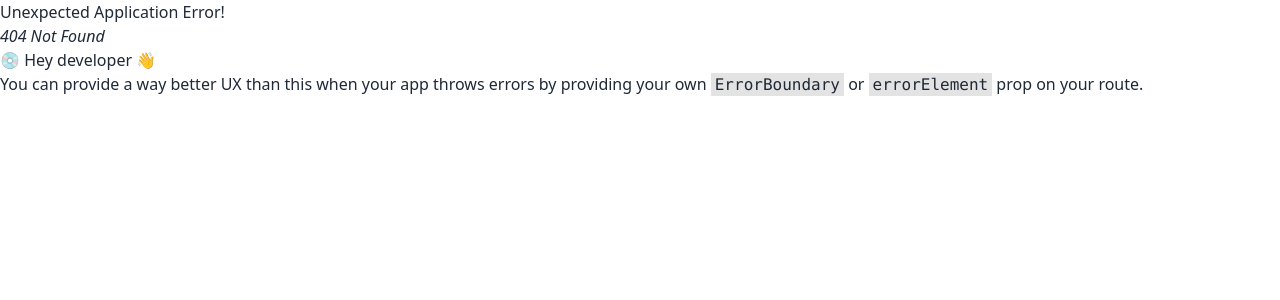
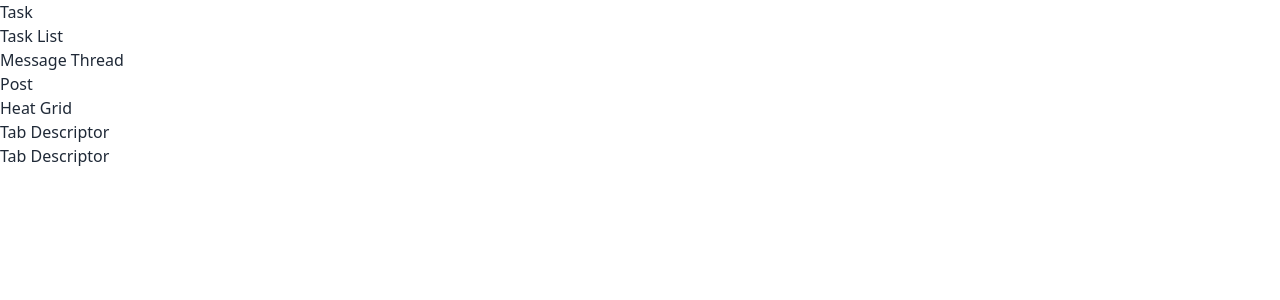
Before and after one commit to danielgavidia/styling-basics, a React (Vite) app in the folder front-end/: page /tabDescriptor in a window 1280 px wide. Before the commit this address had no page. Shown: the top 300 px of the page. Built offline with nearby package versions, Linux system fonts and the light colour scheme.

Commit message:
Added all six routes

```diff
--- /dev/null
+++ b/front-end/src/routes/HeatGrid.tsx
@@ -0,0 +1,9 @@
+const HeatGrid = () => {
+    return (
+        <div id="heatGrid">
+            <div className="bg-white">Heat Grid</div>
+        </div>
+    );
+};
+
+export default HeatGrid;
--- /dev/null
+++ b/front-end/src/routes/MessageThread.tsx
@@ -0,0 +1,9 @@
+const MessageThread = () => {
+    return (
+        <div id="messageThread">
+            <div className="bg-white">Message Thread</div>
+        </div>
+    );
+};
+
+export default MessageThread;
--- /dev/null
+++ b/front-end/src/routes/Post.tsx
@@ -0,0 +1,9 @@
+const Post = () => {
+    return (
+        <div id="post">
+            <div className="bg-white">Post</div>
+        </div>
+    );
+};
+
+export default Post;
--- a/front-end/src/routes/Root.tsx
+++ b/front-end/src/routes/Root.tsx
@@ -11,6 +11,18 @@ const Root = () => {
                     <li>
                         <a href="/taskList">Task List</a>
                     </li>
+                    <li>
+                        <a href="/messageThread">Message Thread</a>
+                    </li>
+                    <li>
+                        <a href="/post">Post</a>
+                    </li>
+                    <li>
+                        <a href="/heatGrid">Heat Grid</a>
+                    </li>
+                    <li>
+                        <a href="/tabDescriptor">Tab Descriptor</a>
+                    </li>
                 </ul>
             </nav>
             <div id="detail">
--- /dev/null
+++ b/front-end/src/routes/TabDescriptor.tsx
@@ -0,0 +1,9 @@
+const TabDescriptor = () => {
+    return (
+        <div id="tabDescriptor">
+            <div className="bg-white">Tab Descriptor</div>
+        </div>
+    );
+};
+
+export default TabDescriptor;
--- a/front-end/src/routes/Task.tsx
+++ b/front-end/src/routes/Task.tsx
@@ -1,5 +1,9 @@
 const Task = () => {
-    return <div id="task">Task</div>;
+    return (
+        <div id="task">
+            <div className="bg-white">Task</div>
+        </div>
+    );
 };
 
 export default Task;
--- a/front-end/src/routes/TaskList.tsx
+++ b/front-end/src/routes/TaskList.tsx
@@ -1,5 +1,9 @@
 const TaskList = () => {
-    return <div id="taskList">TaskList</div>;
+    return (
+        <div id="taskList">
+            <div className="bg-white">Task List</div>
+        </div>
+    );
 };
 
 export default TaskList;
```
Also changed, not shown: front-end/src/main.tsx (+8 -0 lines).
